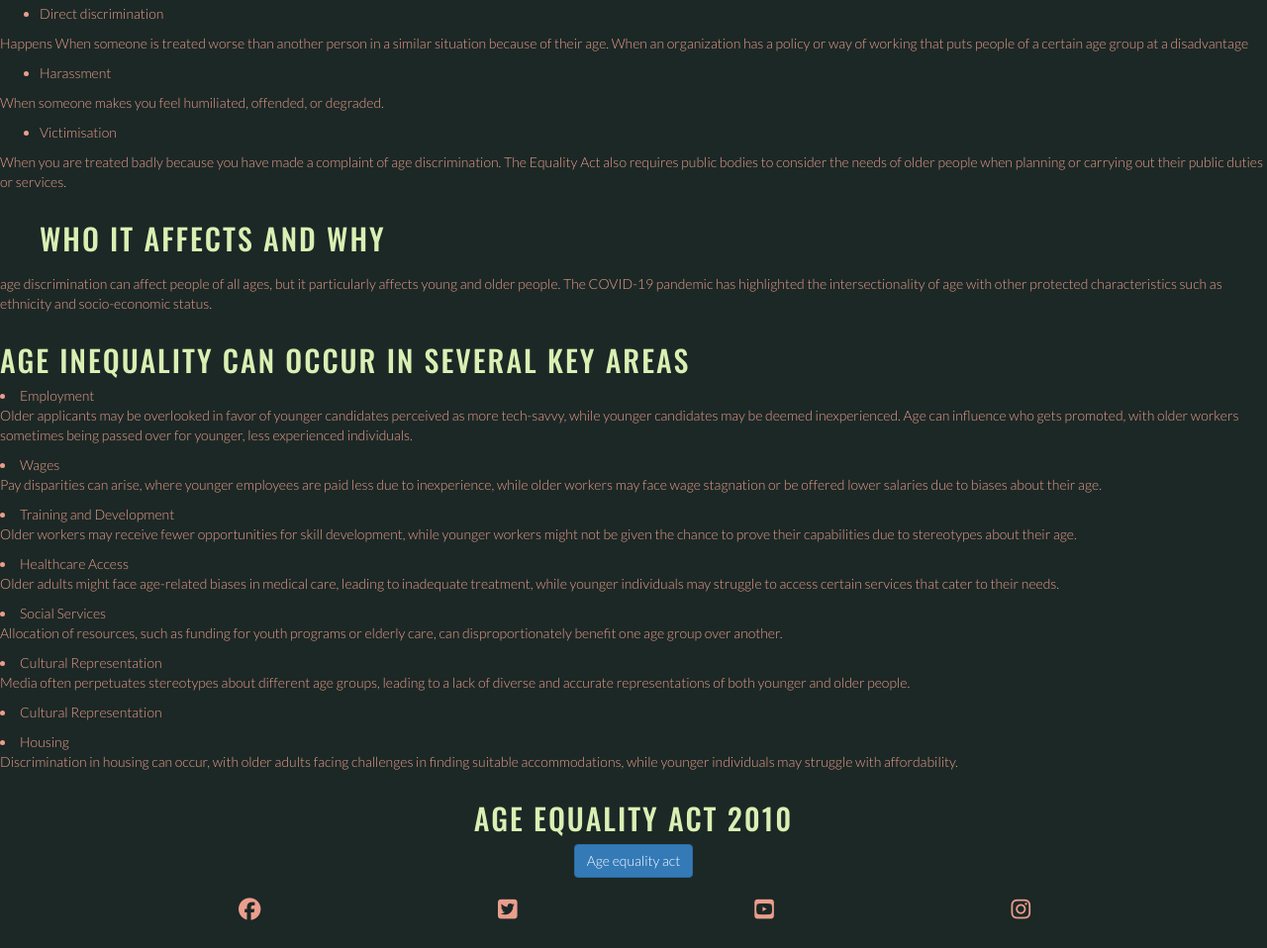
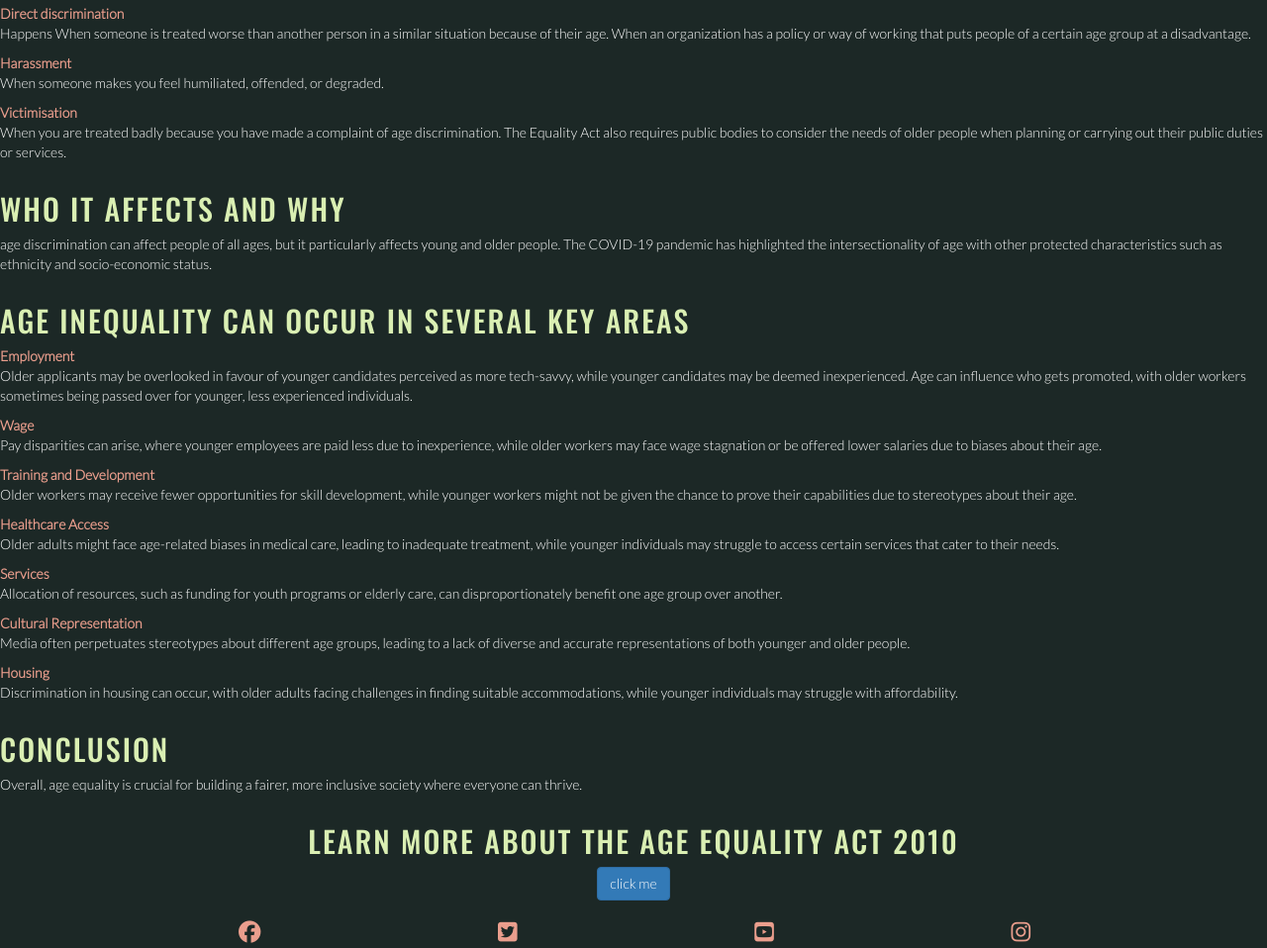
Before and after one commit to originalcindy/Individual-Formative-Assignment, a plain HTML site: page index.html in a window 1280 px wide. Shown: the part 859-1817 px from the top of the page at 99% size. Drawn offline with nearby package versions, Linux system fonts and the light colour scheme.

Commit message:
added more information to readme file

```diff
--- a/assets/css/style.css
+++ b/assets/css/style.css
@@ -26,7 +26,7 @@ h2, h3 {
     color: #DAEFB3;
 }
 
-.p {
+p {
     color: #ffffff;
 }
 
@@ -41,7 +41,7 @@ h2, h3 {
 #cover-text {
     background-color: rgba(153, 219, 169, 0.7);
     color: #EA9E8D;
-    font-size: 400%;
+    font-size: 10vw;
     position: absolute;
     bottom: 30px;
     width: 45%;
@@ -50,14 +50,17 @@ h2, h3 {
     padding-left: 10px;
 }
 
+
 /* Footer */
 #social-networks {
+    align-items: center;
     text-align: center;
     padding: 20px 0;
     display: flex;
     justify-content: space-evenly;
     list-style-type: none;
 }
+
 
 #social-networks i {
     font-size: 160%;
@@ -73,6 +76,7 @@ h2, h3 {
     }
 }
 
+
 /* Media query: tablets and larger (768px and up) */
 @media screen and (min-width: 768px) {
     nav {
@@ -82,3 +86,4 @@ h2, h3 {
         width: fit-content;
         padding-right: 1rem;
     }
+}
--- a/index.html
+++ b/index.html
@@ -5,7 +5,7 @@
     <meta charset="UTF-8">
     <meta name="viewport" content="width=device-width, initial-scale=1.0">
     <meta http-equiv="X-UA-Compatible" content="ie=edge">
-    <meta name="Description" content="age equality, age, people" />
+    <meta name="Description" content="age equality, age, people">
     <link rel="stylesheet" href="https://cdnjs.cloudflare.com/ajax/libs/twitter-bootstrap/3.3.7/css/bootstrap.min.css">
     <link rel="stylesheet" href="assets/css/style.css">
     <title>Age equality</title>
@@ -22,69 +22,63 @@
             to the same rights and opportunities. The Equality Act 2010 in the UK protects people from age
             discrimination in a number of ways.</h1>
     </div>
-    </header>
     <!-- Information Sections -->
     <h2>Ways in which age inequality occur</h2>
-    <ul>
-        <li>Direct discrimination</li>
-    </ul>
+
+    <b>Direct discrimination</b>
+
     <p>Happens When someone is treated worse than another person in a similar situation because of their age.
-        When an organization has a policy or way of working that puts people of a certain age group at a
-        disadvantage
-        <ul>
-            <li>Harassment</li>
-        </ul>
+        When an organization has a policy or way of working that puts people of a certain age group at a disadvantage.
+    </p>
+
+    <b>Harassment</b>
+
     <p>When someone makes you feel humiliated, offended, or degraded.</p>
-        <ul>
-            <li>Victimisation</li>
-        </ul>
+
+    <b>Victimisation</b>
+
     <p>When you are treated badly because you have made a complaint of age discrimination.
         The Equality Act also requires public bodies to consider the needs of older people when planning or carrying
-            out
-            their public duties or services.</p>
-        <ul>
+        out their public duties or services.</p>
+
     <h2>Who it affects and why</h2>
-        </ul>
+
     <p>age discrimination can affect people of all ages, but it particularly affects young and older people. The
         COVID-19 pandemic has highlighted the intersectionality of age with other protected characteristics such as
         ethnicity and socio-economic status.</p>
     <h2>Age inequality can occur in several key areas</h2>
-        <li>Employment</li>
-        <p> Older applicants may be overlooked in favor of younger candidates perceived as more tech-savvy, while
+
+    <b>Employment</b>
+    <p> Older applicants may be overlooked in favour of younger candidates perceived as more tech-savvy, while
         younger candidates may be deemed inexperienced.
         Age can influence who gets promoted, with older workers sometimes being passed over for younger, less
         experienced individuals.
     </p>
-        <li>Wages</li>
+    <b>Wage</b>
     <p>Pay disparities can arise, where younger employees are paid less due to inexperience, while older workers
         may face wage stagnation or be offered lower salaries due to biases about their age.</p>
-        <li>Training and Development</li>
+    <b>Training and Development</b>
     <p>Older workers may receive fewer opportunities for skill development, while younger workers might not be given
-            the chance to prove their capabilities due to stereotypes about their age.
-        </p>
-        <li>Healthcare Access</li>
+        the chance to prove their capabilities due to stereotypes about their age.</p>
+    <b>Healthcare Access</b>
     <p>Older adults might face age-related biases in medical care, leading to inadequate treatment, while younger
         individuals may struggle to access certain services that cater to their needs.</p>
-        <li>Social Services</li>
+    <b>Services</b>
     <p>Allocation of resources, such as funding for youth programs or elderly care, can disproportionately benefit
-            one age group over another.
-        </p>
-        <li>Cultural Representation</li>
-        <p>Media often perpetuates stereotypes about different age groups, leading to a lack of diverse and accurate
-            representations of both younger and older people.
-        </p>
-        <li>Cultural Representation</li>
-        <p></p>
-        <li>Housing</li>
+        one age group over another.</p>
+    <b>Cultural Representation</b>
+        <p>Media often perpetuates stereotypes about different age groups, leading to a lack
+    of diverse and accurate representations of both younger and older people.</p>
+    <b>Housing</b>
     <p>Discrimination in housing can occur, with older adults facing challenges in finding suitable accommodations,
         while younger individuals may struggle with affordability.</p>
-
-            </div>
+    <h2>Conclusion</h2>
+    <p>Overall, age equality is crucial for building a fairer, more inclusive society where everyone can thrive.</p>
 
     <!-- Resource Links -->
     <div class="container mt-5 text-center">
-            <h2>Age equality act 2010</h2>
-            <a href="https://www.equalityhumanrights.com/" class="btn btn-primary">Age equality act</a>
+        <h2>Learn more about the Age Equality Act 2010</h2>
+        <a href="https://www.equalityhumanrights.com/" class="btn btn-primary">click me</a>
     </div>
 
     <script src="https://cdnjs.cloudflare.com/ajax/libs/jquery/3.5.1/jquery.min.js"></script>
@@ -115,11 +109,11 @@
                     <i class="fa-brands fa-instagram"></i></a>
             </li>
         </ul>
-
+        <!-- fontkit -->
         <script src="https://kit.fontawesome.com/cab064cd01.js" crossorigin="anonymous"></script>
 
     </footer>
-
+    <!-- Footer -->
     <br>
     <p class="text-center">Age Equality &copy; 2024</p>
 </body>
```
Also changed, not shown: htmlchecker.png (added), lighthousetestingscore.png (added), mobile view1.jpeg (added), mobile view2.jpeg (added), 1 other file. Lines whose indentation alone changed are shown as unchanged.
